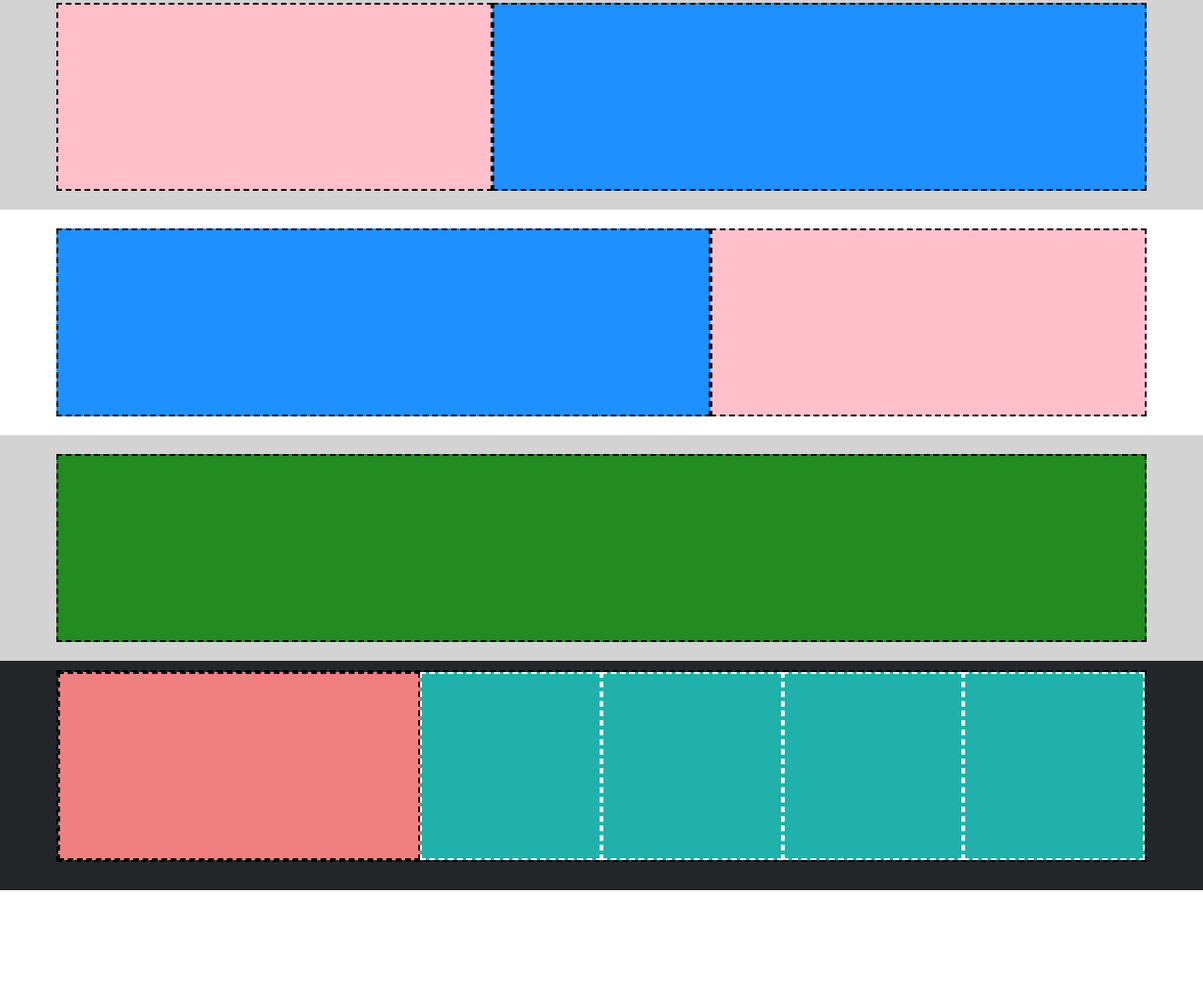
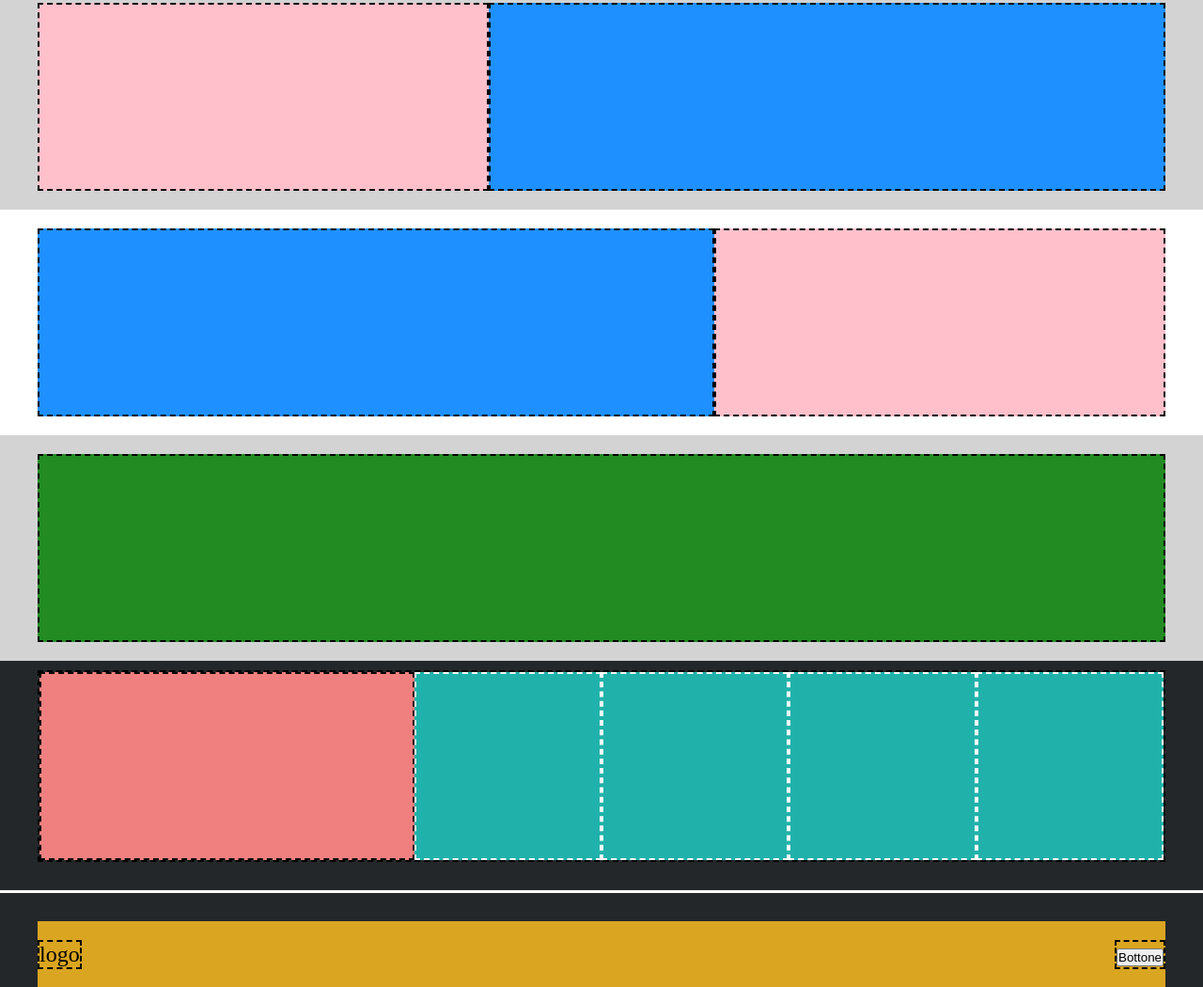
Before and after one commit to TaccLuc/htmlcss-struttura-discord, a plain HTML site: page index.html in a window 1280 px wide. Shown: the part 597-1647 px from the top of the page at 94% size. Before the commit the page ends 1544 px from the top, so only its background shows below. Drawn offline with Linux system fonts and the light colour scheme.

Commit message:
Fine esercizio

```diff
--- a/css/style.css
+++ b/css/style.css
@@ -12,9 +12,34 @@
     GENERAL
 */
 
+.section-height{
+    height: 100px;
+}
+
 .container{
     max-width: 1200px;
     margin: 0 auto;
+}
+
+.small-flex-container{
+    display: flex;
+    justify-content: center;
+    align-items: center;
+    font-size: 1.5em;
+
+}
+
+.small-flex-container-2{
+    display: flex;
+    justify-content: space-between;
+    align-items: center;
+    font-size: 1.5em;
+    height: 70px;
+}
+
+.flex-container{
+    display: flex;
+    justify-content: center;
 }
 
 .big-col{
@@ -42,12 +67,20 @@
 }
 
 .padding{
-    padding: 20px;
-}
-.footer-padding{
-    padding: 10px 20px 30px 20px;
+    padding: 20px 0;
 }
 
+.footer-padding{
+    padding: 10px 0 30px 0;
+}
+
+.footer-padding-2{
+    padding-top: 30px;
+}
+
+.footer-margin{
+    margin-bottom: 3px;
+}
 
 /*
     HEADER
@@ -55,18 +88,6 @@
 
 /* TOP HEADER */
 
-.top-header{
-    height: 100px;
-}
-
-.header-flex-container{
-    display: flex;
-    justify-content: center;
-    height: 50px;
-    align-items: center;
-    font-size: 1.5em;
-
-}
 .logo{
     width: 20%;
     height: 100%;
@@ -107,29 +128,13 @@ nav li{
     MAIN
 */
 
-.main-flex-container{
-    display: flex;
-    justify-content: center;
-}
 
-.section-background{
-    background-color: #D3D3D3;
-}
 
 /*
     FOOTER
 */
 
 /* TOP FOOTER */
-
-.top-footer-flex-container{
-    display: flex;
-    justify-content: center;
-}
-
-.footer-background{
-    background-color: #23272A;
-}
 
 .footer-2nd-flex{
     display: flex;
@@ -142,16 +147,27 @@ nav li{
     DEBUG
 */
 
-.header-flex-container > *{
+.small-flex-container > *{
     border: 2px dashed black;
 }
 
-div.header-flex-container{
+header:nth-child(1){
+    background-color: #ADD8E6;
+}
+.small-flex-container{
     background-color: #DAA520;
 }
 
-.top-header{
-    background-color: #ADD8E6;
+.small-flex-container-2 > *{
+    border: 2px dashed black;
+}
+
+.small-flex-container-2{
+    background-color: #DAA520;
+}
+
+.section-background{
+    background-color: #D3D3D3;
 }
 
 .bottom-header > div{
@@ -188,6 +204,11 @@ div.header-flex-container{
     border: 2px dashed black;
 }
 
-.top-footer-flex-container{
+footer .flex-container{
     border: 2px dashed black;
 }
+
+footer > div,
+footer >section {
+    background-color: #23272A;
+}
--- a/index.html
+++ b/index.html
@@ -14,12 +14,14 @@
             HEADER
          -->
         <header>
+
             <!--
                 TOP HEADER
             -->
-            <section class="top-header">
+
+            <section class="section-height">
                 <div class="container padding">
-                    <div class="header-flex-container ">
+                    <div class="small-flex-container">
                         <div class="logo">
                             <img src="#" alt="">logo
                         </div>
@@ -61,7 +63,7 @@
                 FIRST SECTION
             -->
             <div class="container padding">
-                <section class="main-flex-container">
+                <section class="flex-container">
                     <div class="big-col">
 
                     </div>
@@ -78,7 +80,7 @@
 
             <div class="section-background">
                 <div class="container padding">
-                    <section class="main-flex-container">
+                    <section class="flex-container">
                         <div class="small-col">
 
                         </div>
@@ -94,7 +96,7 @@
                 THIRD SECTION
             -->
                 <div class="container padding">
-                    <section class="main-flex-container">
+                    <section class="flex-container">
                         <div class="big-col">
 
                         </div>
@@ -111,7 +113,7 @@
 
             <div class="section-background">
                 <div class="container padding">
-                    <section class="main-flex-container">
+                    <section class="flex-container">
                         <div class="col-12">
 
                         </div>
@@ -130,11 +132,11 @@
                 TOP FOOTER
              -->
 
-             <div class="footer-background">
+             <div class="footer-margin">
 
                 <div class="container footer-padding">
 
-                    <section class="top-footer-flex-container">
+                    <section class="flex-container">
 
                         <div class="col-2">
 
@@ -163,6 +165,30 @@
 
             </div>
 
+            <!--
+                BOTTOM FOOTER
+             -->
+
+            <section class="section-height footer-padding-2">
+
+                <div class="container">
+
+                    <div class="small-flex-container-2">
+
+                        <div class="logo-2">
+                            <img src="#" alt="">logo
+                        </div>
+
+                        <div class="button">
+                            <button>Bottone</button>
+                        </div>
+
+                    </div>
+
+                </div>
+
+             </section>
+
         </footer>
     </body>
 
```
